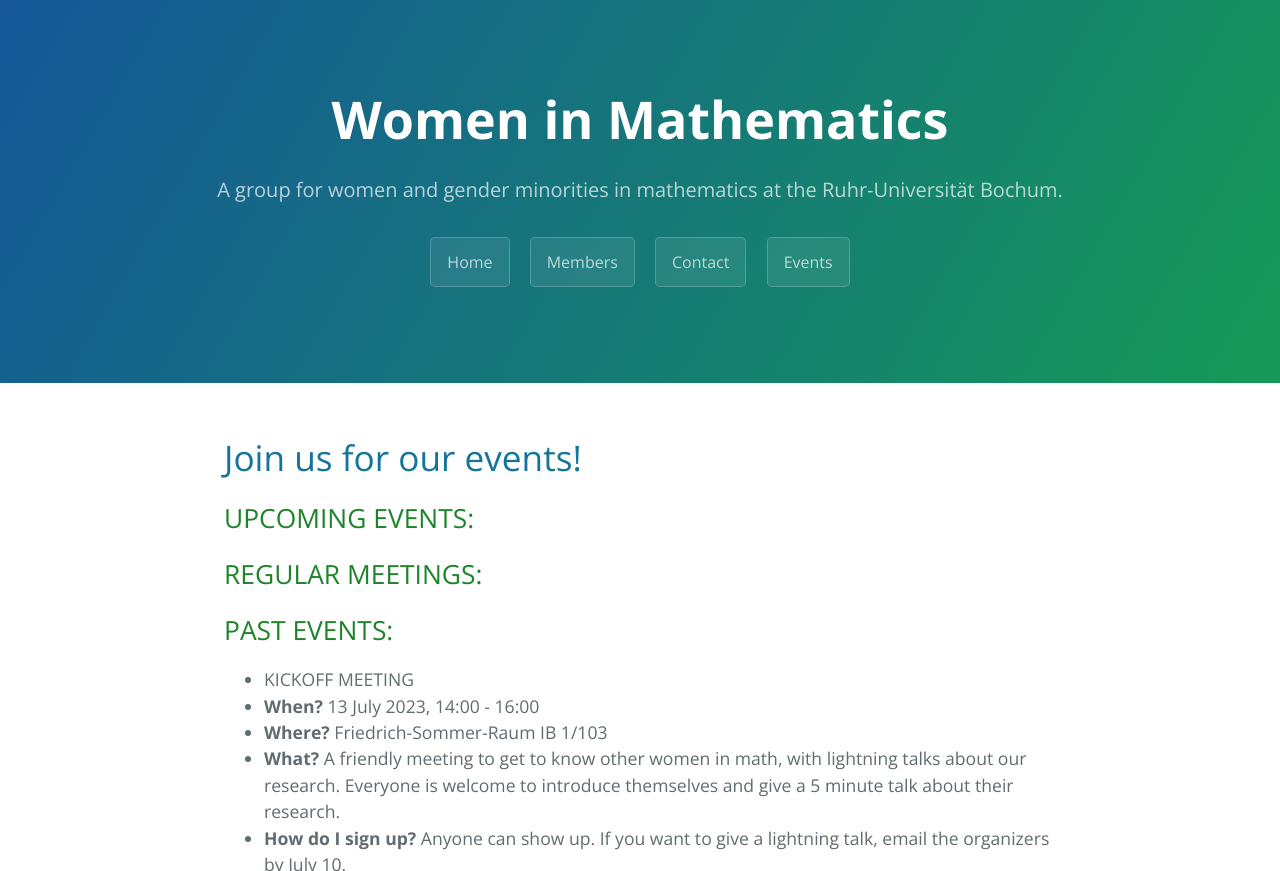
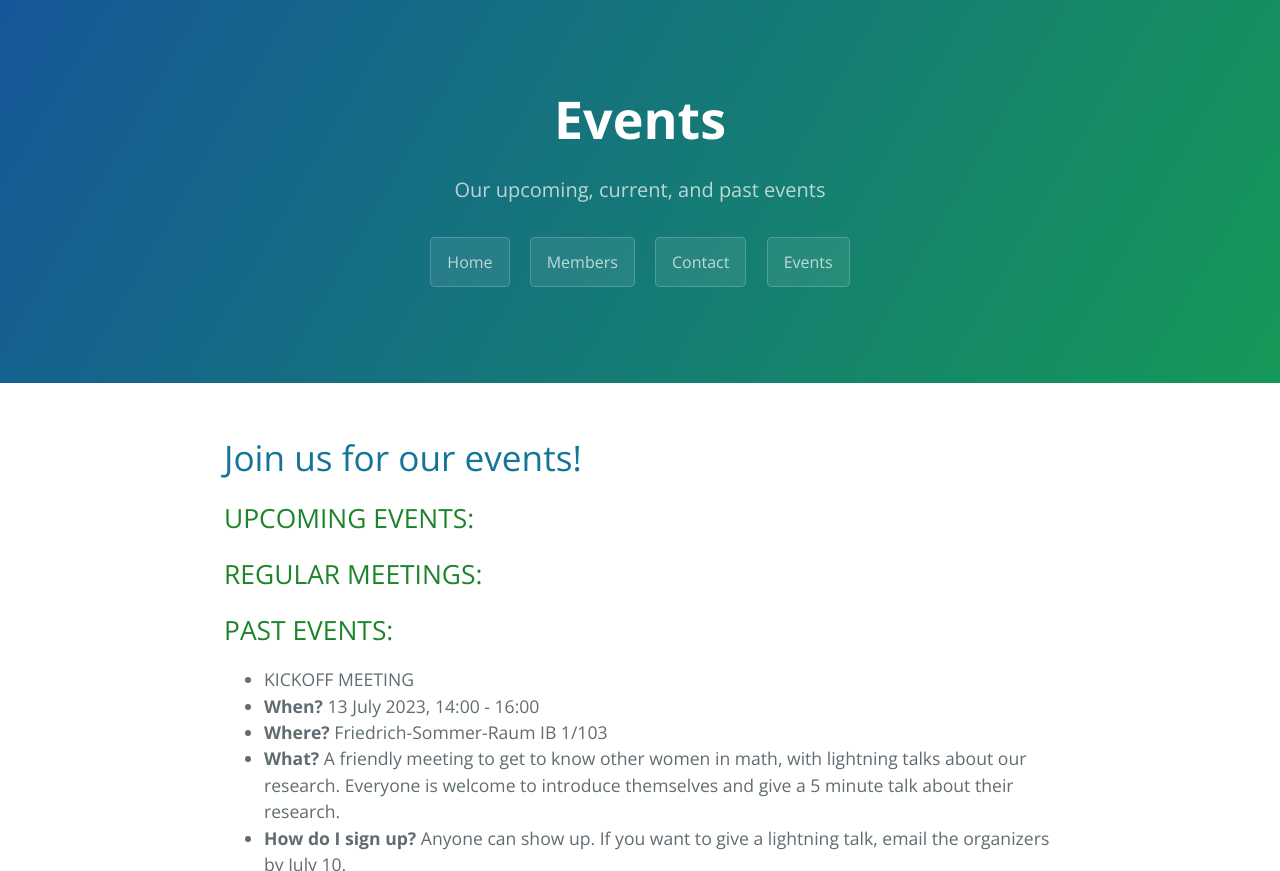
Before and after one commit to rub-wim/rub-wim.github.io, a Jekyll site: the page built from events.md, in a window 1280 px wide, cut to the strip 0-871 px from the top of the page. Built offline with Jekyll 4.4.1, drawn with Linux system fonts in a browser that asks for light colours.

Commit message:
Update events.md

```diff
--- a/events.md
+++ b/events.md
@@ -1,5 +1,7 @@
 ---
 layout: default
+title: Events
+description: Our upcoming, current, and past events
 ---
 
 <head>
```
